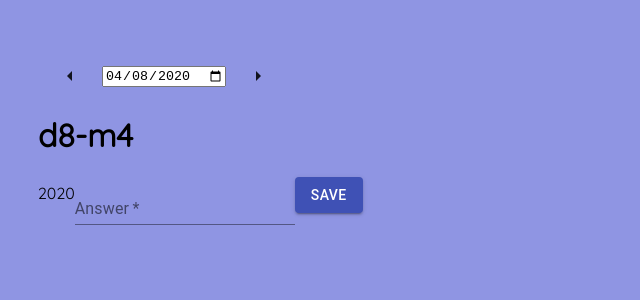
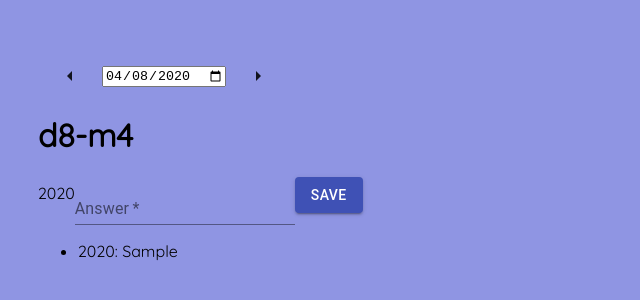
Before and after one commit to cinthialandia/virtual-diary-react, a React (Create React App) app: page / in a window 1280 px wide. Both pictures are taken after typing "Sample" into the empty fields and a click on the button "SAVE". Shown: the top 300 px of the page, without its empty margins (0-640 px from the left). Built offline with nearby package versions, Linux system fonts and the light colour scheme; what i18next-xhr-backend would draw is missing.

Commit message:
answer component logic ready

```diff
--- /dev/null
+++ b/src/components/AnswersComponent.js
@@ -0,0 +1,27 @@
+import React from "react";
+
+class AnswersComponent extends React.Component {
+  render() {
+    const answersSaved = Object.entries(this.props.answersSaved).reverse();
+    if (answersSaved.length === 0) {
+      return <p>You don't have answers</p>;
+    }
+
+    return (
+      <ul>
+        {/* descontruimos para obtener key and value del array. */}
+        {answersSaved.map(([year, answer]) => {
+          //se pone el key, porque react necesita un id cuando los elemento se repiten
+          //se pone entre llaves porque estamos poniendo js en el html jsx
+          return (
+            <li key={year}>
+              {year}: {answer}
+            </li>
+          );
+        })}
+      </ul>
+    );
+  }
+}
+
+export default AnswersComponent;
--- a/src/components/App.js
+++ b/src/components/App.js
@@ -3,12 +3,12 @@ import { format } from "date-fns";
 import { withTranslation } from "react-i18next";
 import Datepicker from "./Datepicker";
 import SaveAnswer from "./SaveAnswer";
+import AnswersComponent from "./AnswersComponent";
 
 class App extends React.Component {
   state = {
     owner: {},
     date: undefined,
-    question: {},
     answers: {},
   };
 
@@ -42,6 +42,8 @@ class App extends React.Component {
     });
   }
 
+  //componentDidUpdate(prevProps, prevState) {}
+
   render() {
     const { t, tReady } = this.props;
     const { date } = this.state;
@@ -55,6 +57,7 @@ class App extends React.Component {
         <Datepicker date={this.state.date} setDate={this.setDate} />
         <h1>{t(this.getQuestionId())}</h1>
         <SaveAnswer date={this.state.date} saveAnswer={this.setAnswer} />
+        <AnswersComponent answersSaved={this.state.answers} />
       </div>
     );
   }
```
